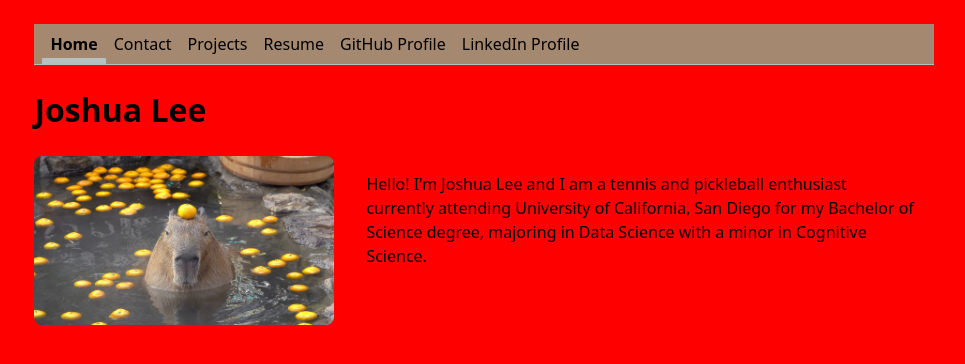
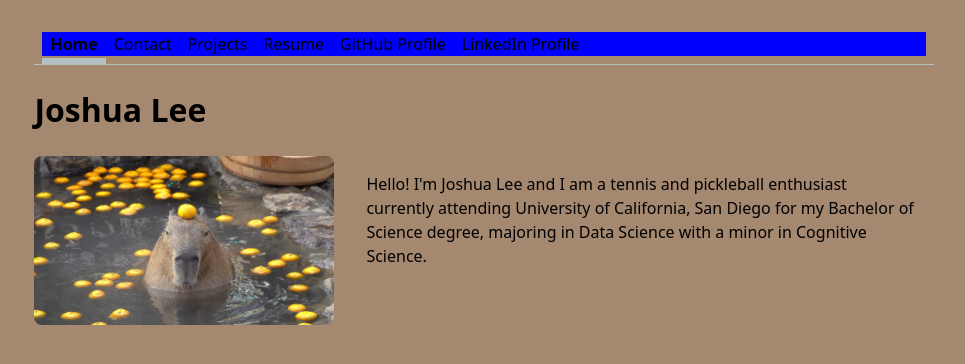
Before and after one commit to joshleh/portfolio, a plain HTML site: page index.html in a window 1280 px wide. Shown: the whole page, without its empty margins (164-1129 px from the left). Drawn offline with Linux system fonts and the light colour scheme.

Commit message:
test to see what part is broken

```diff
--- a/style.css
+++ b/style.css
@@ -10,11 +10,12 @@ body {
   margin-inline: auto;
   padding: 1rem;
   box-sizing: border-box;
-  background-color: red;
+  background-color: #a48870;
 }
 
 /* Navigation bar container */
 nav {
+  background-color: red;
   display: flex; /* Enable Flexbox layout */
   align-items: center; /* Alights the navigation items vertically */
   padding: 0.5rem;
@@ -26,6 +27,7 @@ nav {
 
 /* Remove list styling and apply Flexbox to the list */
 nav ul {
+  background-color: blue;
   display: flex; /* Enable Flexbox for the list */
   list-style: none;
   padding: 0;
```
